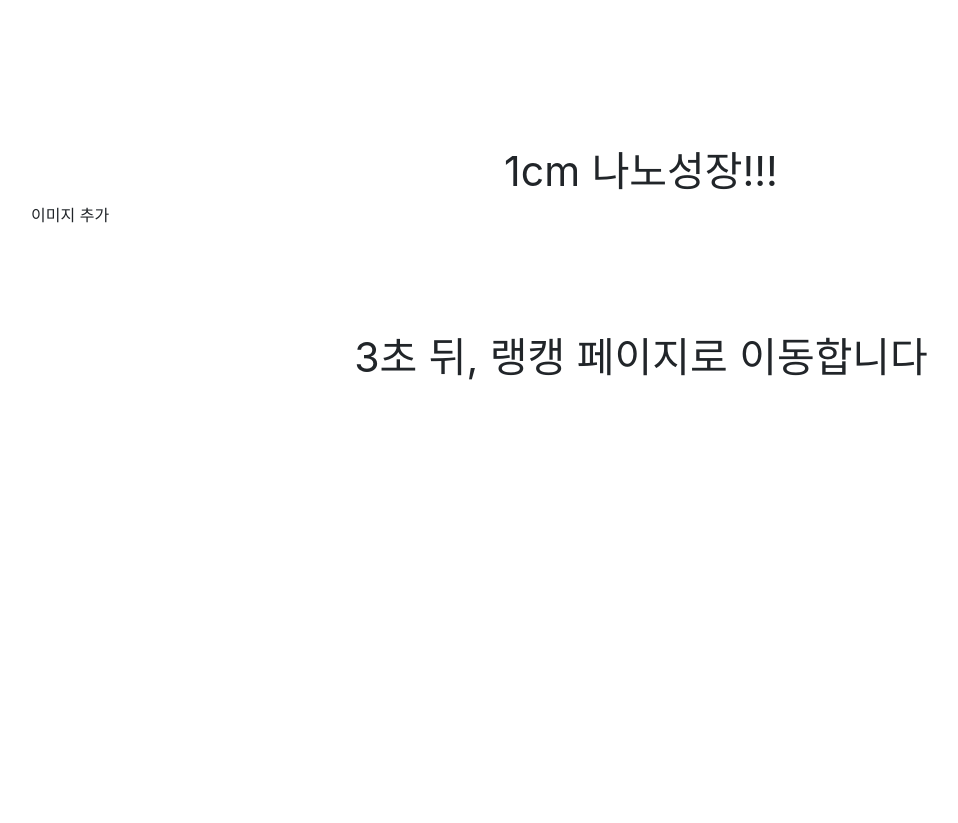
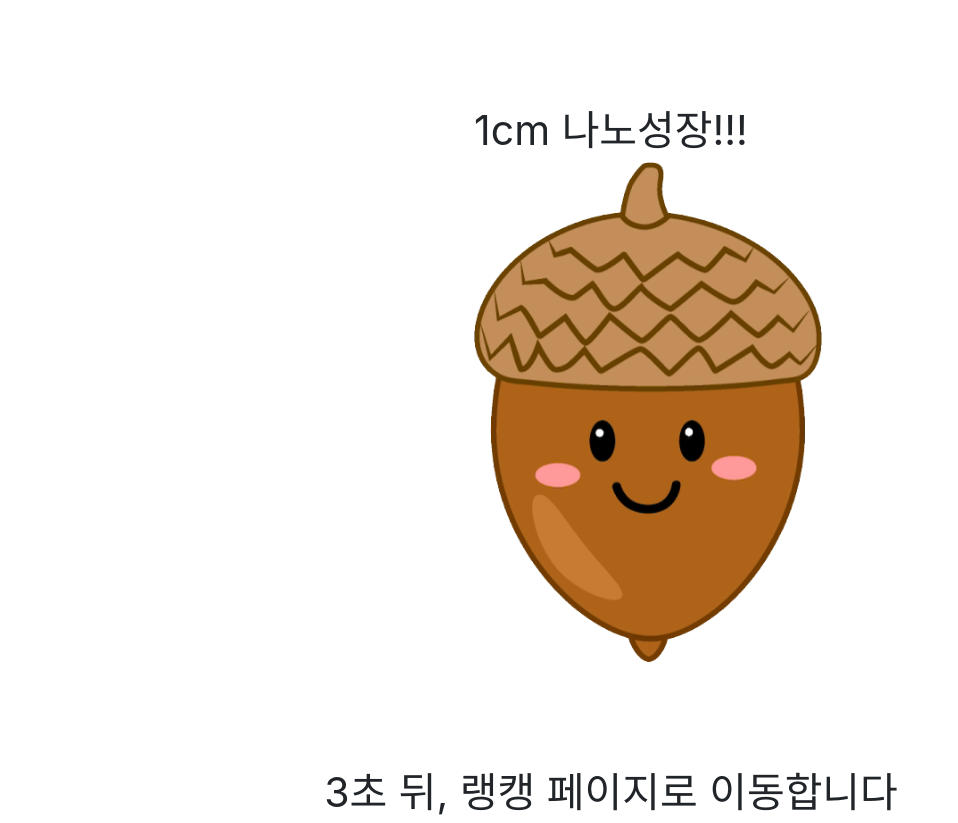
Before and after one commit to baebang/DOTORI, a Flask app: template templates/success.html in a window 1280 px wide. Shown: the whole page, without its empty margins (29-987 px from the left). Before the commit the page ends 380 px from the top, so only its background shows below. Run offline with Flask 2, Linux system fonts and the light colour scheme; the template is opened without the code that fills it, so the values that code supplies are empty.

Commit message:
[add] css 추가

```diff
--- a/templates/success.html
+++ b/templates/success.html
@@ -33,9 +33,13 @@
     <title>성장성공!</title>
 
     <style>
+      * {
+        width: fit-content;
+        margin: auto;
+      }
       .wide {
-        padding-top: 41px;
-        padding-left: 60px;
+        width: fit-content;
+        margin: auto;
       }
 
       .question {
@@ -48,6 +52,7 @@
         padding-bottom: 100px;
         display: flex;
         justify-content: center;
+        text-align: center;
       }
       .option > button {
         display: inline-block;
@@ -56,12 +61,21 @@
         height: 100px;
         margin: 0 20px 0 20px;
       }
+      #dotori {
+        height: 500px;
+        margin: 0 auto;
+        text-align: center;
+        padding-left: 150px;
+      }
     </style>
   </head>
   <body>
     <div class="wide">
       <div class="question">1cm 나노성장!!!</div>
-      <div>이미지 추가</div>
+
+      <img id="dotori" src="../static/resources/dotori_visible.png" />
+
+      <br />
       <div class="question">3초 뒤, 랭캥 페이지로 이동합니다</div>
     </div>
   </body>
```
Also changed, not shown: templates/descriptive_false.html (+3 -12 lines), dotori.png (deleted).
